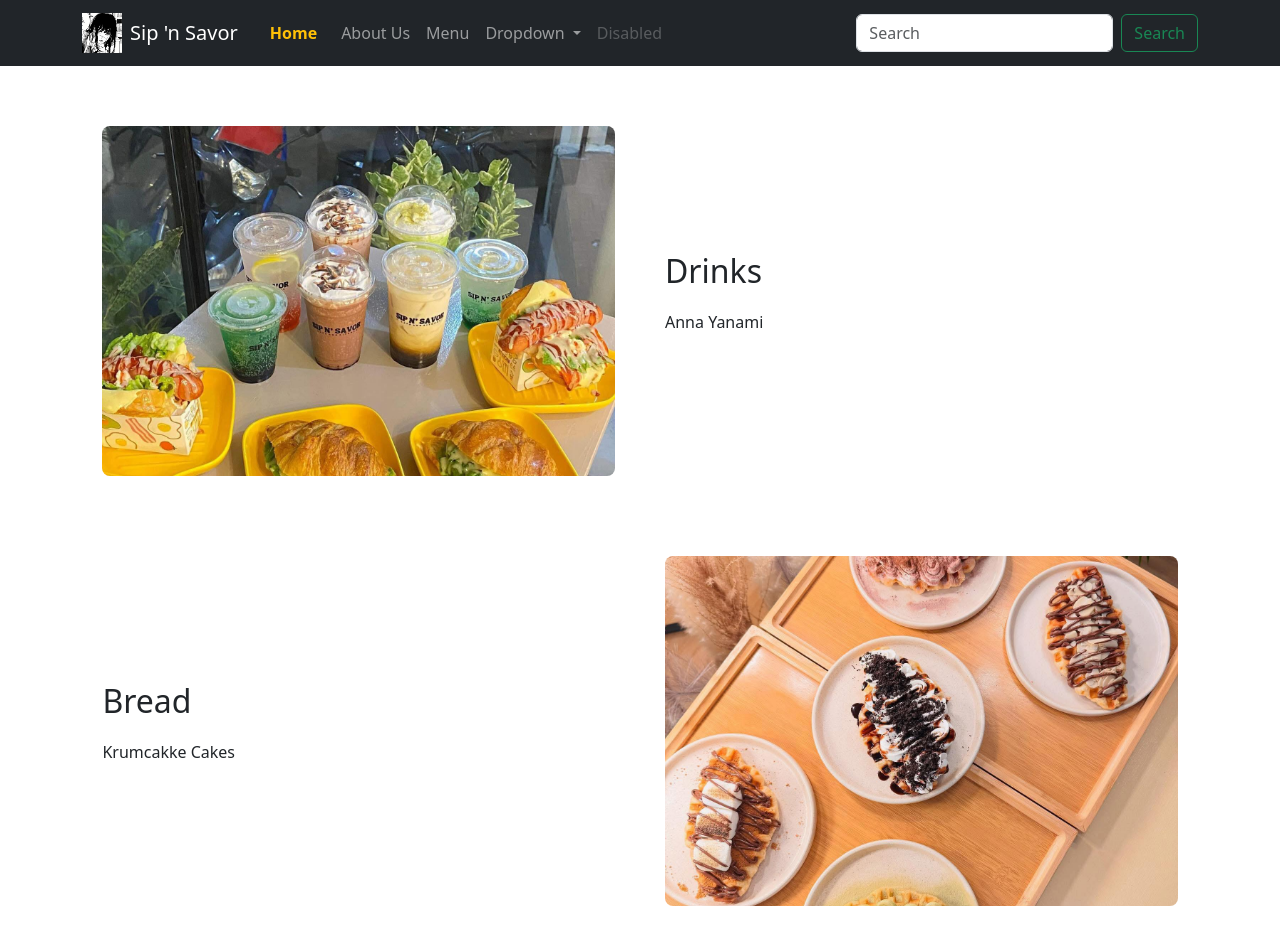
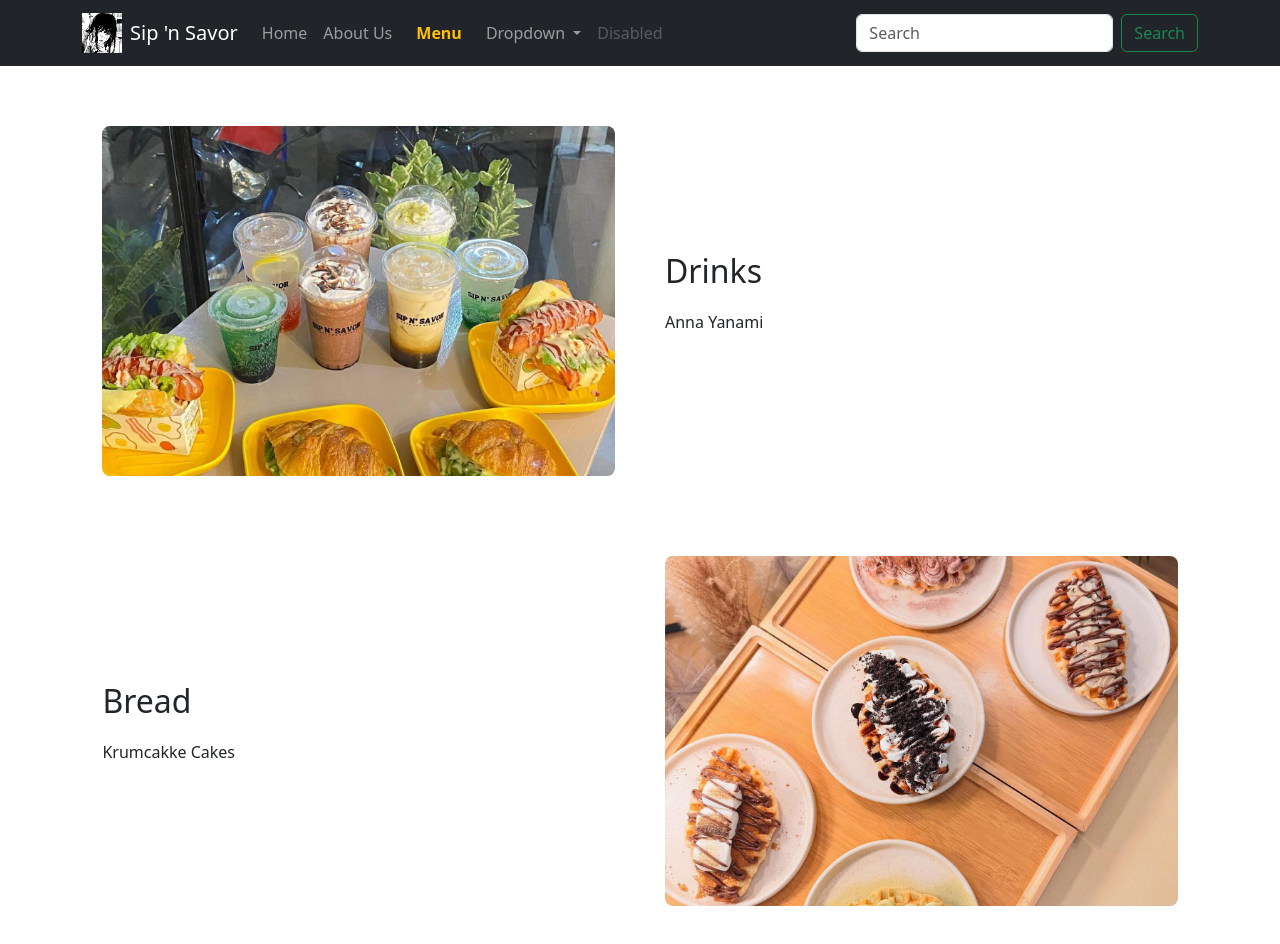
Before and after one commit to Varesa67/CoffeeShopG9, a website: page menu.html in a window 1280 px wide. Drawn offline with nearby package versions, Linux system fonts and the light colour scheme.

Commit message:
menu.html

```diff
--- a/menu.html
+++ b/menu.html
@@ -21,13 +21,13 @@
         <div class="collapse navbar-collapse" id="navbarSupportedContent">
           <ul class="navbar-nav me-auto mb-2 mb-lg-0">
             <li class="nav-item">
-              <a class="nav-link active" aria-current="page" href="index.html">Home</a>
+              <a class="nav-link" aria-current="page" href="index.html">Home</a>
             </li>
             <li class="nav-item">
               <a class="nav-link" href="about.html">About Us</a>
             </li>
             <li class="nav-item">
-              <a class="nav-link" href="menu.html">Menu</a>
+              <a class="nav-link active" href="menu.html">Menu</a>
             </li>
             <li class="nav-item dropdown">
               <a class="nav-link dropdown-toggle" href="#" id="navbarDropdown" role="button" data-bs-toggle="dropdown" aria-expanded="false">
@@ -78,4 +78,5 @@
     </div>
   </div>
 <script src="transition.js"></script>
+
 </section></body></html>
```
